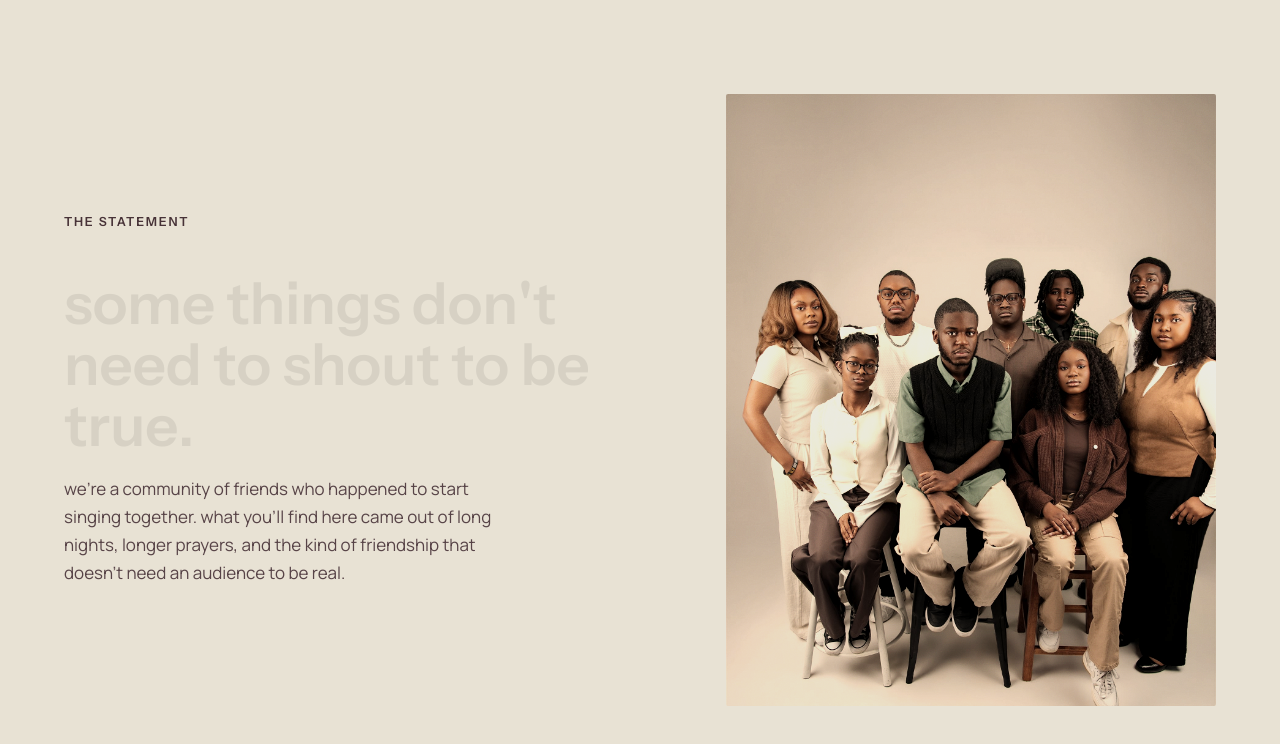
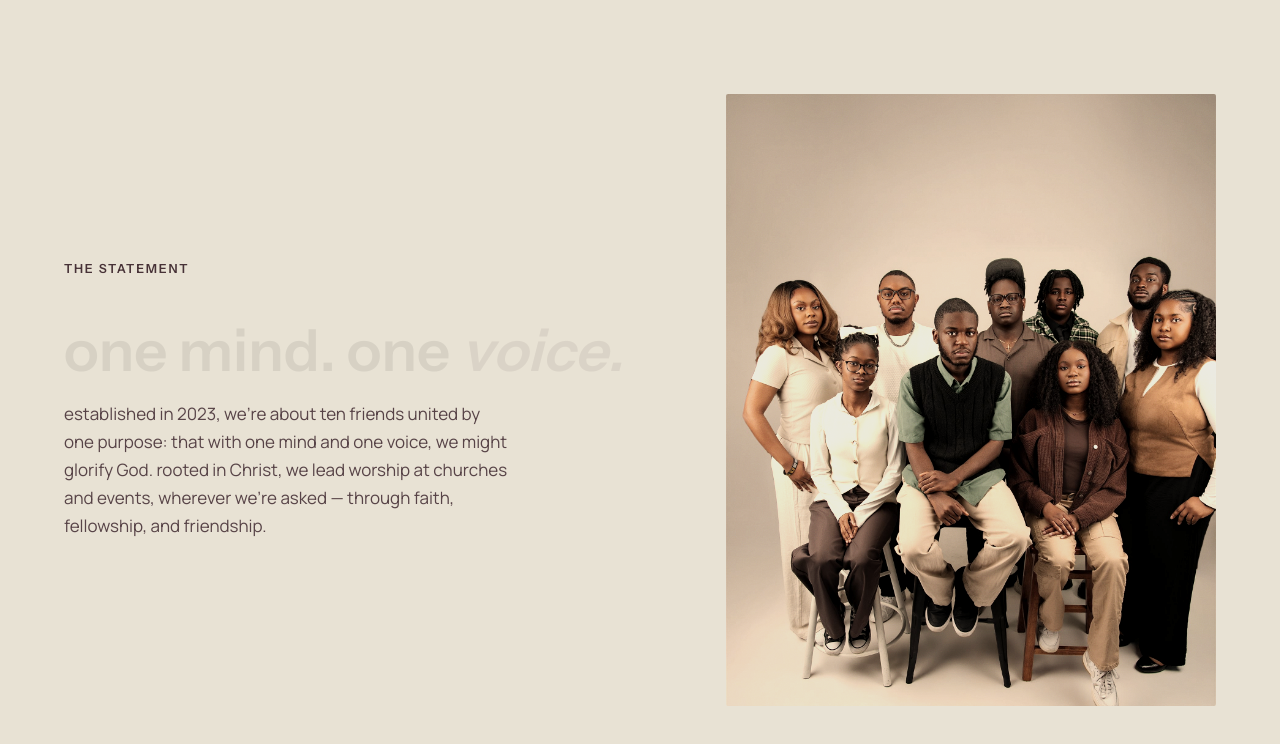
Before and after one commit to eayanwale/onevoice-website, a Next.js app: page / in a window 1280 px wide. Shown: the part 802-1546 px from the top of the page. Built offline with nearby package versions, Linux system fonts and the light colour scheme.

Commit message:
fix: rewrite statement section around real bio facts

```diff
--- a/components/sections/Statement.tsx
+++ b/components/sections/Statement.tsx
@@ -1,6 +1,7 @@
 import DuotonePhoto from "@/components/DuotonePhoto";
 
-const WORDS = "some things don't need to shout to be true.".split(" ");
+const WORDS = "one mind. one voice.".split(" ");
+const ACCENT_INDEX = WORDS.length - 1;
 
 export default function Statement() {
   return (
@@ -19,8 +20,14 @@ export default function Statement() {
             className="max-w-xl text-[32px] font-semibold leading-[1.05] text-charcoal sm:text-[46px] lg:text-[58px]"
           >
             {WORDS.flatMap((word, wi) => {
+              const isAccent = wi === ACCENT_INDEX;
               const wordSpan = (
-                <span key={`w-${wi}`} className="inline-block whitespace-nowrap">
+                <span
+                  key={`w-${wi}`}
+                  className={`inline-block whitespace-nowrap ${
+                    isAccent ? "accent-word text-deep-brown" : ""
+                  }`}
+                >
                   {word.split("").map((ch, ci) => (
                     <span key={ci} data-char className="inline-block">
                       {ch}
@@ -35,10 +42,11 @@ export default function Statement() {
             data-reveal
             className="mt-8 max-w-md text-[17px] leading-[1.65] text-deep-brown/90"
           >
-            we&rsquo;re a community of friends who happened to start singing
-            together. what you&rsquo;ll find here came out of long nights,
-            longer prayers, and the kind of friendship that doesn&rsquo;t
-            need an audience to be real.
+            established in 2023, we&rsquo;re about ten friends united by
+            one purpose: that with one mind and one voice, we might
+            glorify God. rooted in Christ, we lead worship at churches
+            and events, wherever we&rsquo;re asked — through faith,
+            fellowship, and friendship.
           </p>
         </div>
 
```
